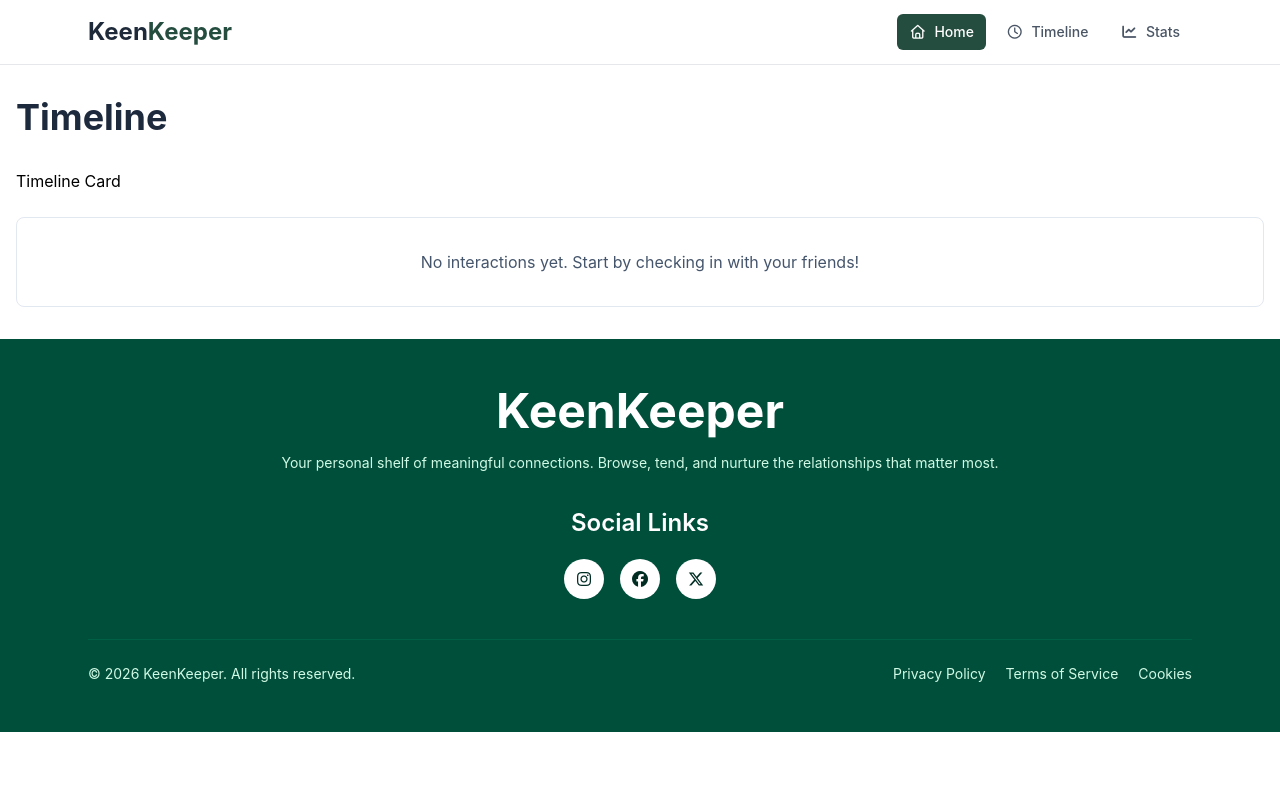
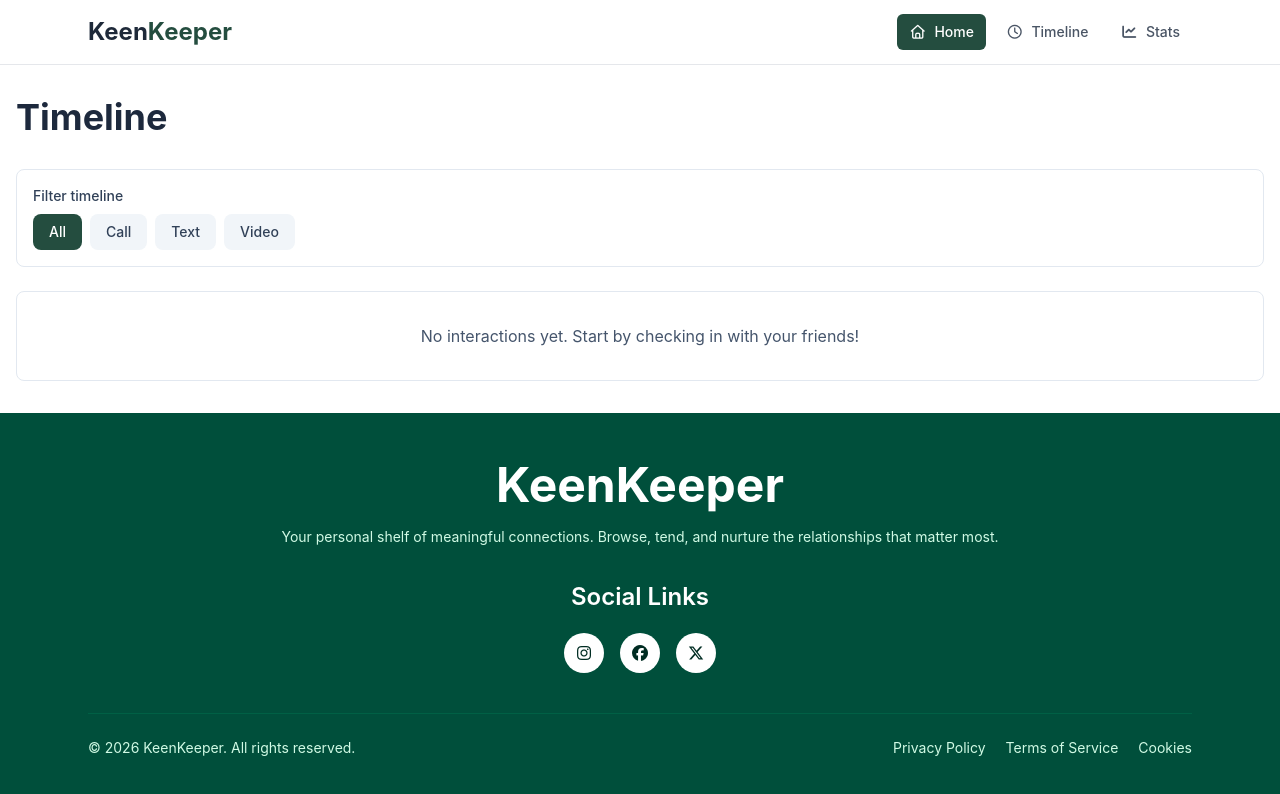
Before and after one commit to FarhadNuri/Keen-Keeper, a React (Vite) app: page /timeline in a window 1280 px wide. Shown: the top 794 px of the page. Built offline with nearby package versions, Linux system fonts and the light colour scheme.

Commit message:
Completed Timeline Cards & Filter Functionality

```diff
--- a/src/components/Timeline/TimelineCard.jsx
+++ b/src/components/Timeline/TimelineCard.jsx
@@ -1,11 +1,31 @@
 import React from 'react'
 
+function TimelineCard({ interaction }) {
+  const getIcon = (type) => {
+    if (type === 'Call') return <i className="fa-solid fa-phone-volume text-2xl text-slate-600"></i>
+    if (type === 'Text') return <i className="fa-regular fa-comment-dots text-2xl text-slate-600"></i>
+    if (type === 'Video') return <i className="fa-solid fa-video text-2xl text-slate-600"></i>
+    return <i className="fa-solid fa-user-group text-2xl text-slate-600"></i>
+  }
 
-function TimelineCard() {
+  return (
+    <div className="bg-white rounded-lg border border-slate-200 p-4 hover:shadow-md transition-shadow">
+      <div className="flex items-center gap-4">
 
-    return (
-        <h1>Timeline Card</h1>
-    )
+        <div className="flex-shrink-0">
+          {getIcon(interaction.type)}
+        </div>
+
+
+        <div className="flex-1">
+          <h3 className="font-semibold text-slate-800">
+            {interaction.type} <span className="font-normal text-slate-600">with {interaction.userName}</span>
+          </h3>
+          <p className="text-sm text-slate-500 mt-1">{interaction.date}</p>
+        </div>
+      </div>
+    </div>
+  )
 }
 
 export default TimelineCard
--- a/src/components/Timeline/TimelineFilter.jsx
+++ b/src/components/Timeline/TimelineFilter.jsx
@@ -1,11 +1,31 @@
 import React from 'react'
 
+function TimelineFilter({ filter, setFilter }) {
+  const filters = ['All', 'Call', 'Text', 'Video']
 
-function TimelineFilter() {
+  return (
+    <div className="bg-white rounded-lg border border-slate-200 p-4">
+      <label className="block text-sm font-medium text-slate-700 mb-2">
+        Filter timeline
+      </label>
 
-    return (
-        <h1>Timeline Card</h1>
-    )
+      <div className="flex gap-2">
+        {filters.map(filterOption => (
+          <button
+            key={filterOption}
+            onClick={() => setFilter(filterOption)}
+            className={`px-4 py-2 rounded-lg text-sm font-medium transition-colors ${
+              filter === filterOption
+                ? 'bg-[#244D3F] text-white'
+                : 'bg-slate-100 text-slate-700 hover:bg-slate-200'
+            }`}
+          >
+            {filterOption}
+          </button>
+        ))}
+      </div>
+    </div>
+  )
 }
 
 export default TimelineFilter
```
Also changed, not shown: src/components/Stats/StatsCard.jsx (added), src/components/Stats/StatsContext.jsx (added).
